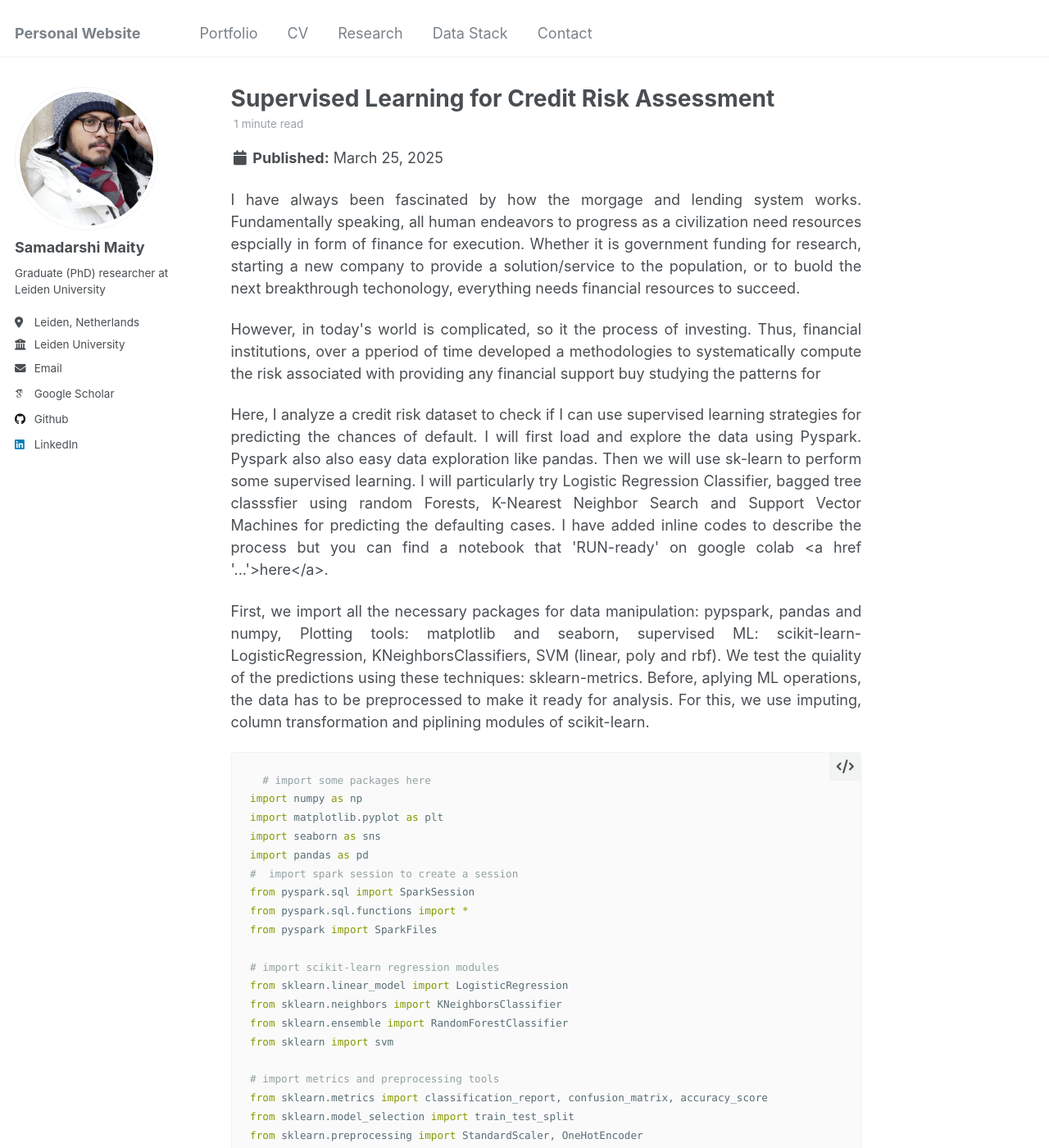
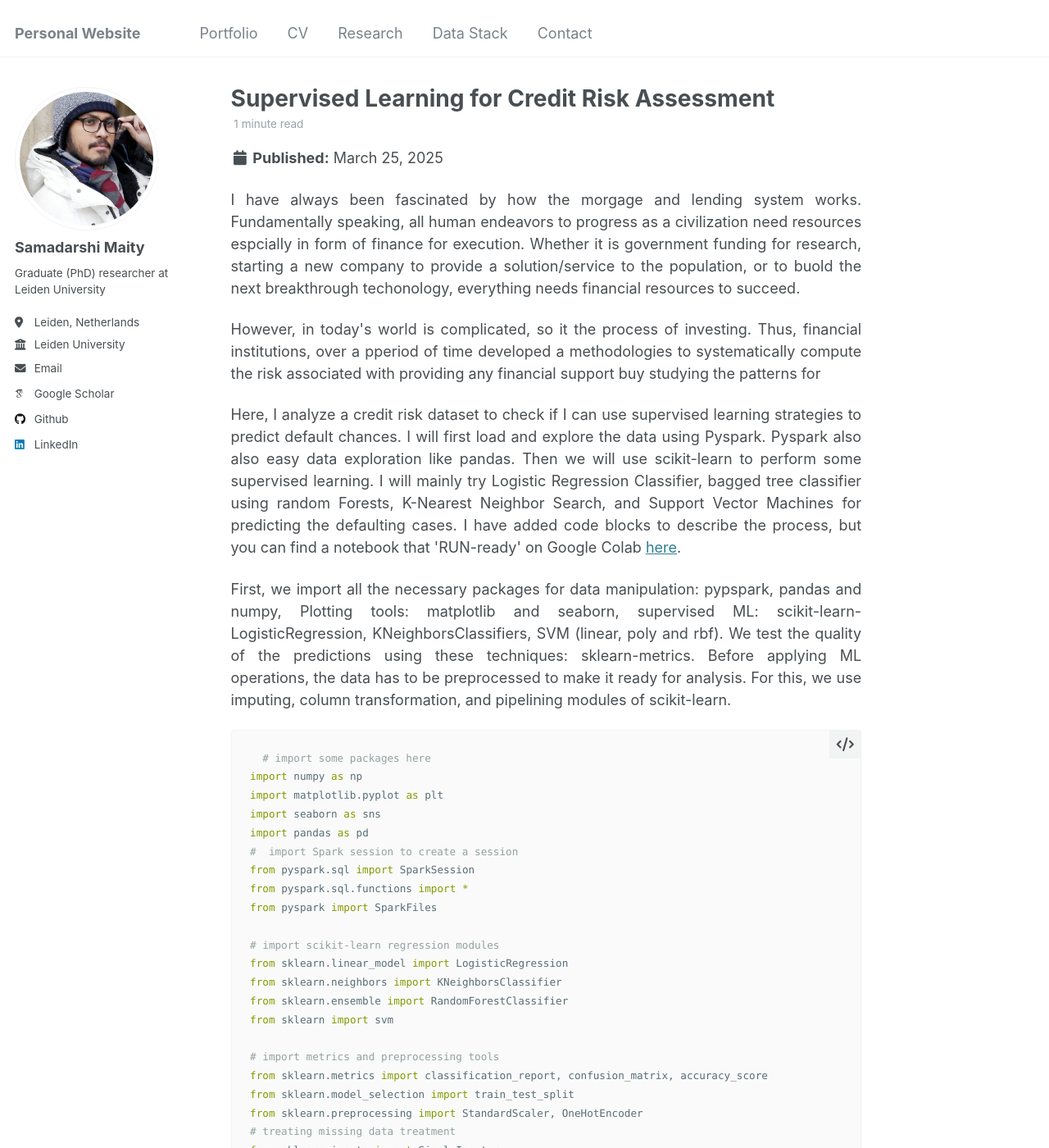
Before and after one commit to Samadarshi-Maity/Samadarshi-Maity.github.io, a Jekyll site: the page built from _portfolio/portfolio-3.md, in a window 1280 px wide and 1400 px high. Shown: the whole window at 82% size. Built offline with Jekyll 4.4.1, drawn with Linux system fonts in a browser that asks for light colours; some web fonts are replaced; some of the changed text lies outside the part shown.

Commit message:
Update portfolio-3.md

````diff
--- a/_portfolio/portfolio-3.md
+++ b/_portfolio/portfolio-3.md
@@ -13,12 +13,12 @@ I have always been fascinated by how the morgage and lending system works. Funda
 However, in today's world is complicated, so it the process of investing. Thus, financial institutions, over a pperiod of time developed a methodologies to systematically compute the risk associated with providing any financial support buy studying the patterns for
 </p>
 <p align="justify">
-Here, I analyze a credit risk dataset to check if I can use supervised learning strategies for predicting the chances of default. I will first load and explore the data using Pyspark. Pyspark also also easy data exploration like pandas. Then we will use sk-learn to perform some supervised learning. I will particularly try Logistic Regression Classifier, bagged tree classsfier using random Forests, K-Nearest Neighbor Search and Support Vector Machines for predicting the defaulting cases. I have added inline codes to describe the process but you can find a notebook that 'RUN-ready' on google colab <a href '...'>here</a>.
+Here, I analyze a credit risk dataset to check if I can use supervised learning strategies to predict default chances. I will first load and explore the data using Pyspark. Pyspark also also easy data exploration like pandas. Then we will use scikit-learn to perform some supervised learning. I will mainly try Logistic Regression Classifier, bagged tree classifier using random Forests, K-Nearest Neighbor Search, and Support Vector Machines for predicting the defaulting cases. I have added code blocks to describe the process, but you can find a notebook that 'RUN-ready' on Google Colab <a href ='https://colab.research.google.com/drive/1xQtpyV824M2Gl-wsdF8CkGhBHT0KKcxv?usp=sharing'>here</a>.
 </p>
 <p align="justify">
 First, we import all the necessary packages
-for data manipulation: pypspark, pandas and numpy, Plotting tools: matplotlib and seaborn, supervised ML: scikit-learn-LogisticRegression,  KNeighborsClassifiers, SVM (linear, poly and rbf). We test the quiality of the predictions using these techniques: sklearn-metrics.
-Before, aplying ML operations, the data has to be preprocessed to make it ready for analysis. For this, we use imputing, column transformation and piplining modules of scikit-learn.
+for data manipulation: pypspark, pandas and numpy, Plotting tools: matplotlib and seaborn, supervised ML: scikit-learn-LogisticRegression,  KNeighborsClassifiers, SVM (linear, poly and rbf). We test the quality of the predictions using these techniques: sklearn-metrics.
+Before applying ML operations, the data has to be preprocessed to make it ready for analysis. For this, we use imputing, column transformation, and pipelining modules of scikit-learn.
 </p>
   ``` python
   # import some packages here
@@ -26,7 +26,7 @@ import numpy as np
 import matplotlib.pyplot as plt
 import seaborn as sns
 import pandas as pd
-#  import spark session to create a session
+#  import Spark session to create a session
 from pyspark.sql import SparkSession
 from pyspark.sql.functions import *
 from pyspark import SparkFiles
````
Also changed, not shown: other parts of _portfolio/portfolio-3.md (+1 -0 lines).
